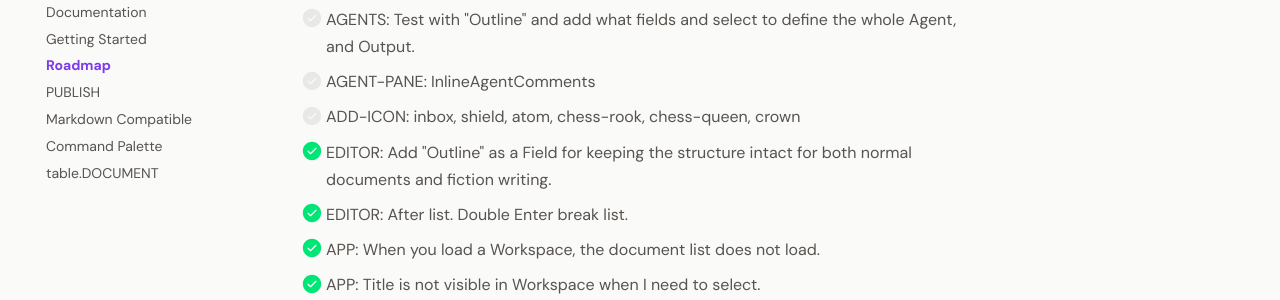
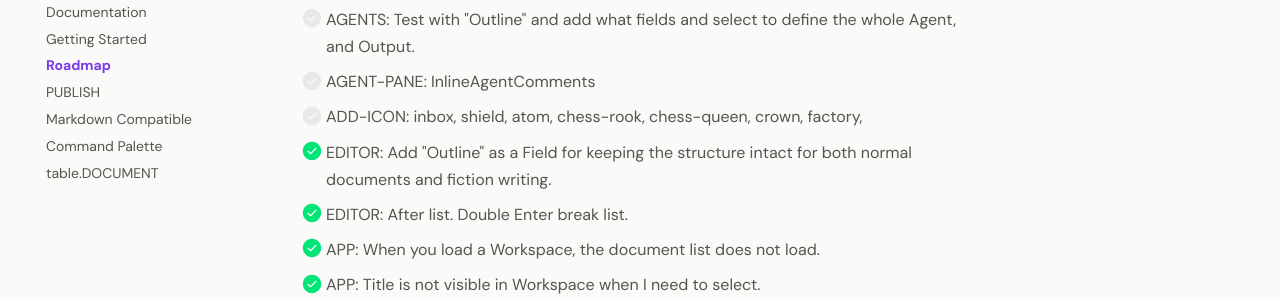
Before and after one commit to larssonhthomas-afk/writebase-docs, an MkDocs documentation site: the page built from docs/009-roadmap.md, in a window 1280 px wide and 900 px high, scrolled down 950 px. Shown: the part 154-454 px from the top of the window. Built offline with MkDocs 1.6.1 and Material for MkDocs 9.7.7, drawn with Linux system fonts in a browser that asks for light colours; some web fonts are replaced.

Commit message:
Update 009-roadmap.md

```diff
--- a/docs/009-roadmap.md
+++ b/docs/009-roadmap.md
@@ -42,7 +42,7 @@ This Backlog has a priority 1-3.
 - [ ] SHORTCUTS: Review keyboard shortcuts.
 - [ ] AGENTS: Test with "Outline" and add what fields and select to define the whole Agent, and Output.
 - [ ] AGENT-PANE: InlineAgentComments
-- [ ] ADD-ICON: inbox, shield, atom, chess-rook, chess-queen, crown
+- [ ] ADD-ICON: inbox, shield, atom, chess-rook, chess-queen, crown, factory,
 
 - [x] EDITOR: Add "Outline" as a Field for keeping the structure intact for both normal documents and fiction writing.
 - [x] EDITOR: After list. Double Enter break list.
```
